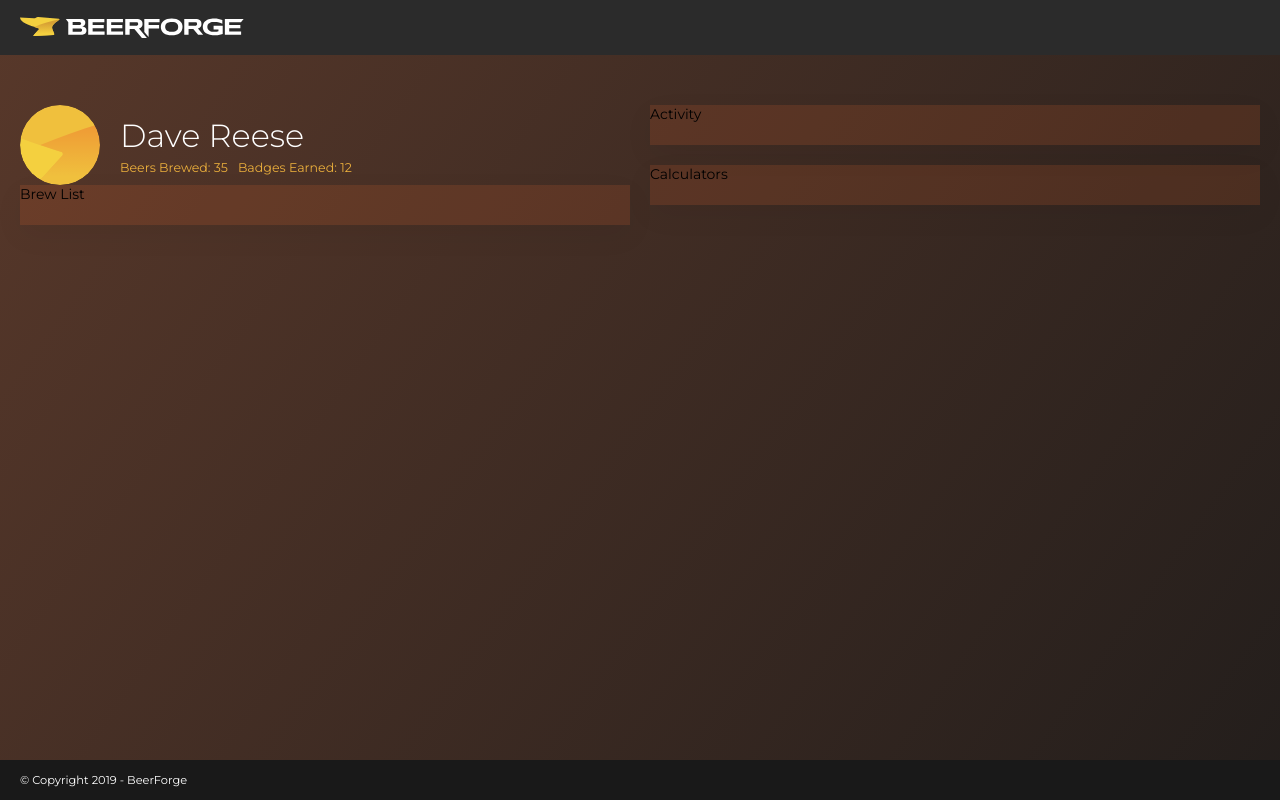
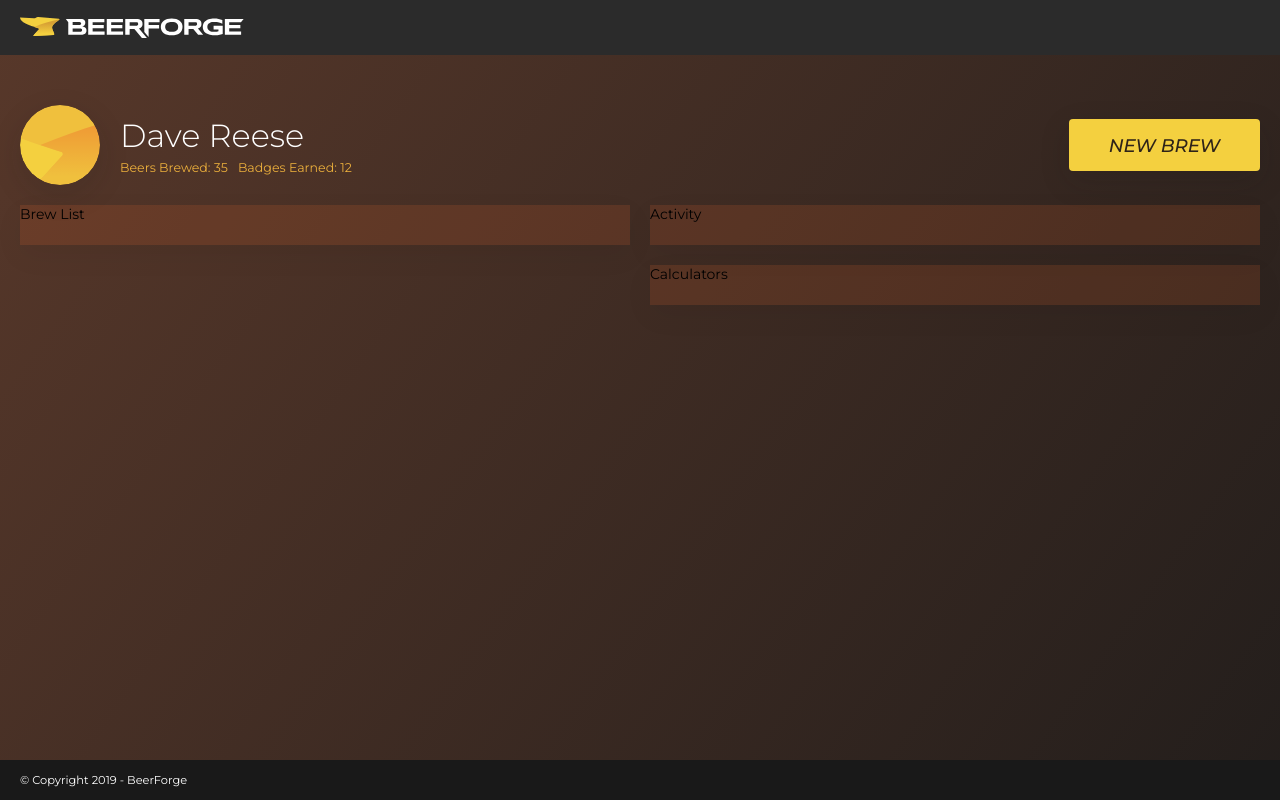
Before and after one commit to davereese/beerforge, a React (Create React App) app: page / in a window 1280 px wide. Built offline with nearby package versions, Linux system fonts and the light colour scheme.

Commit message:
fleshing out top section of dashboard

```diff
--- a/src/components/Avatar/Avatar.module.scss
+++ b/src/components/Avatar/Avatar.module.scss
@@ -1,7 +1,10 @@
+@import '../../styles/variables';
+
 .avatar {
   width: 100%;
   padding-bottom: 100%;
   border-radius: 50%;
   background-repeat: no-repeat;
   background-size: 100%;
+  box-shadow: 0 10px 30px rgba($black, 0.15);
 }
--- a/src/views/Dashborad/Dashboard.module.scss
+++ b/src/views/Dashborad/Dashboard.module.scss
@@ -5,12 +5,23 @@
   display: grid;
   grid-template-rows: auto;
   grid-template-columns: 1fr;
-  grid-column-gap: 20px;
-  grid-template-areas: 'leftColumn' 'rightColumn';
+  grid-gap: 20px;
+  grid-template-areas:
+    'topRow topRow'
+    'leftColumn rightColumn';
 
   @include for-tablet-landscape-up () {
-    grid-template-areas: 'leftColumn rightColumn';
+    grid-template-areas:
+      'topRow topRow'
+      'leftColumn rightColumn';
     grid-template-columns: 0.5fr 0.5fr;
+  }
+
+  .topRow {
+    grid-area: topRow;
+    display: flex;
+    justify-content: space-between;
+    align-items: center;
   }
 
   .leftColumn {
--- a/src/views/Dashborad/Dashboard.tsx
+++ b/src/views/Dashborad/Dashboard.tsx
@@ -1,4 +1,5 @@
 import React from 'react';
+import { Link } from 'react-router-dom';
 
 import styles from './Dashboard.module.scss';
 import Card from '../../components/Card/Card';
@@ -20,8 +21,14 @@ class Dashboard extends React.Component<any, any> {
   render() {
     return (
       <div className={styles.dashboard}>
+        <div className={styles.topRow}>
+          <UserInfo user={this.state.user} />
+          <Link
+            to="brew"
+            className="button button--large button--yellow"
+          >New Brew</Link>
+        </div>
         <div className={styles.leftColumn}>
-          <UserInfo user={this.state.user} />
           <Card>Brew List</Card>
         </div>
         <div className={styles.rightColumn}>
```
